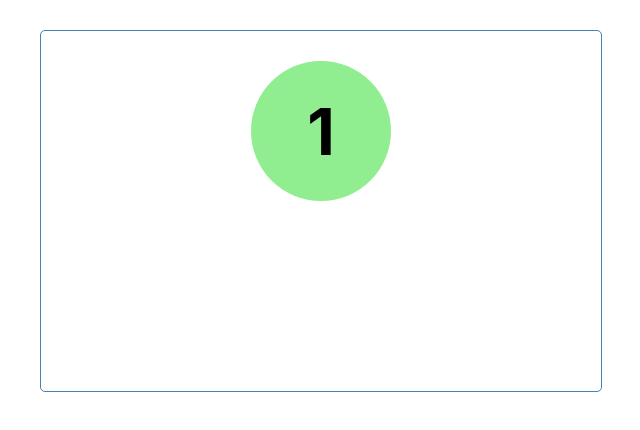
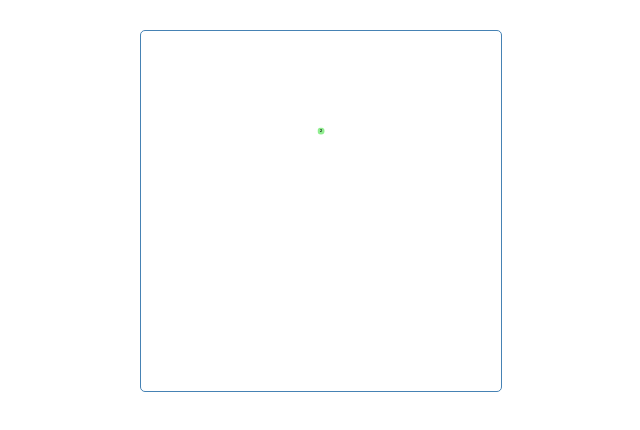
Before and after one commit to lightandluck/breathtimer, a React (Create React App) app: page / in a window 1280 px wide. Shown: the top 430 px of the page, without its empty margins (319-959 px from the left). Built offline with nearby package versions, Linux system fonts and the light colour scheme.

Commit message:
Counter for 40 breaths working

```diff
--- a/src/components/BreathCounter.css
+++ b/src/components/BreathCounter.css
@@ -3,7 +3,6 @@
   height: 140px;
   background: lightgreen;
   border-radius: 70px;
-  transition: width 2s, height 2s;
   display: flex;
   justify-content: center;
   align-items: center;
@@ -12,14 +11,24 @@
 .counter {
   font-size: 64px;
   font-weight: bold;
-  transition: scale 2s;
 }
 
-.collapse .counter {
-  scale: 0.1;
+.bubble {
+  animation-duration: 4s;
+  animation-name: breath;
+  animation-iteration-count: infinite;
 }
 
-.collapse {
-  height: 10px;
-  width: 10px;
+@keyframes breath {
+  from {
+    scale: 0.05;
+  }
+
+  50% {
+    scale: 1;
+  }
+
+  to {
+    scale: 0.05;
+  }
 }
--- a/src/components/BreathCounter.js
+++ b/src/components/BreathCounter.js
@@ -1,12 +1,24 @@
-import { useState } from 'react'
+import { useState, useEffect } from 'react'
 import './BreathCounter.css'
 const BreathCounter = () => {
 
-  const [counter, setCounter] = useState(1)
+  const [count, setCount] = useState(1)
+
+  useEffect(() => {
+    let id = setInterval(() => {
+      setCount(count + 1);
+    }, 4000);
+
+    return () => {
+      if (count > 39) {
+        clearInterval(id);
+      }
+    }
+  })
 
   return (
-    <div className="bubble" onClick={(e) => e.target.classList.toggle('collapse')}>
-      <p className="counter" onClick={(e) => e.stopPropagation()}>{counter}</p>
+    <div className="bubble">
+      <p className="counter">{count}</p>
     </div>
   )
 }
--- a/src/index.css
+++ b/src/index.css
@@ -13,7 +13,7 @@ code {
 }
 
 .container {
-  max-width: 500px;
+  max-width: 300px;
   margin: 30px auto;
   overflow: auto;
   min-height: 300px;
```
